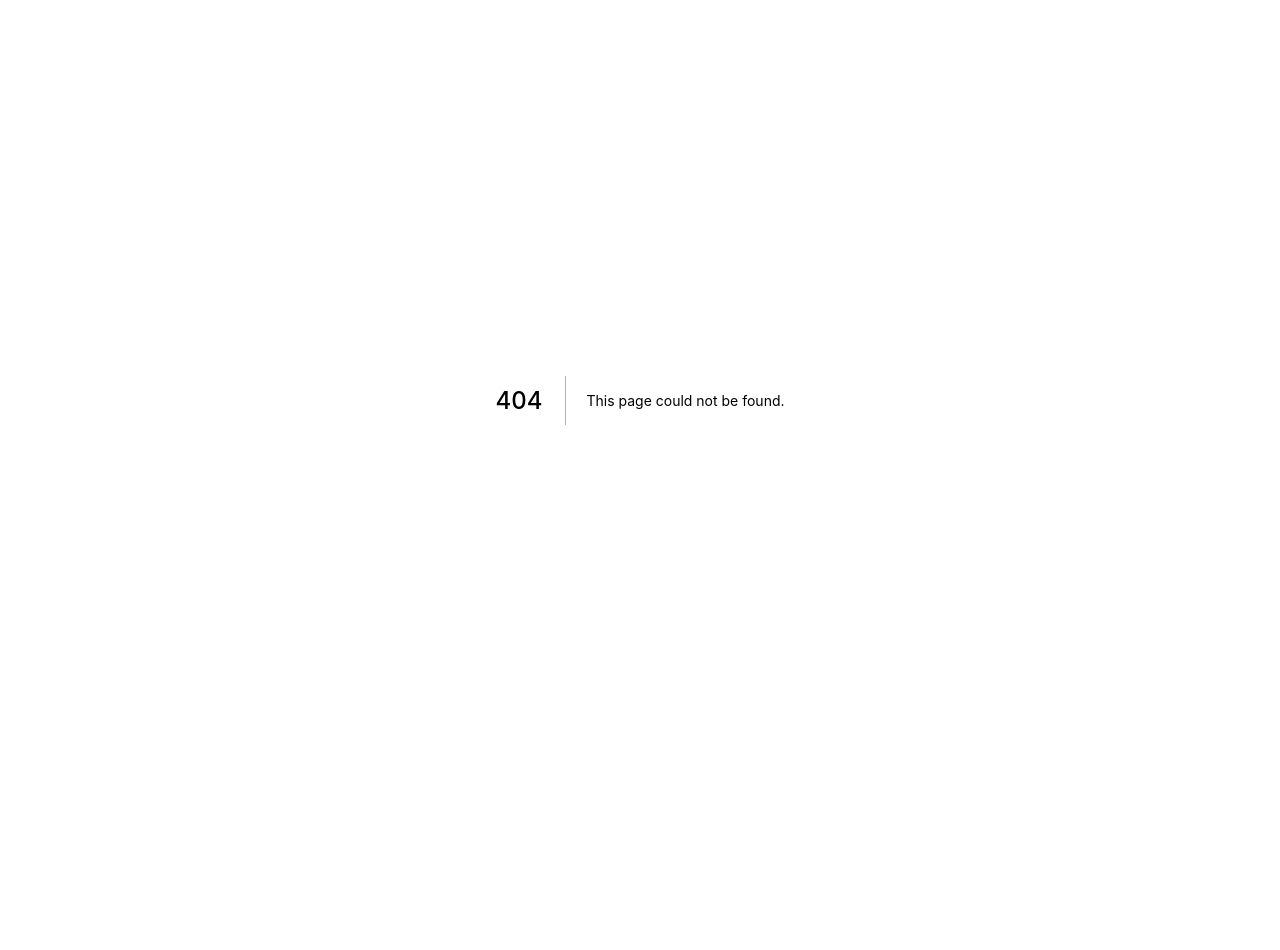
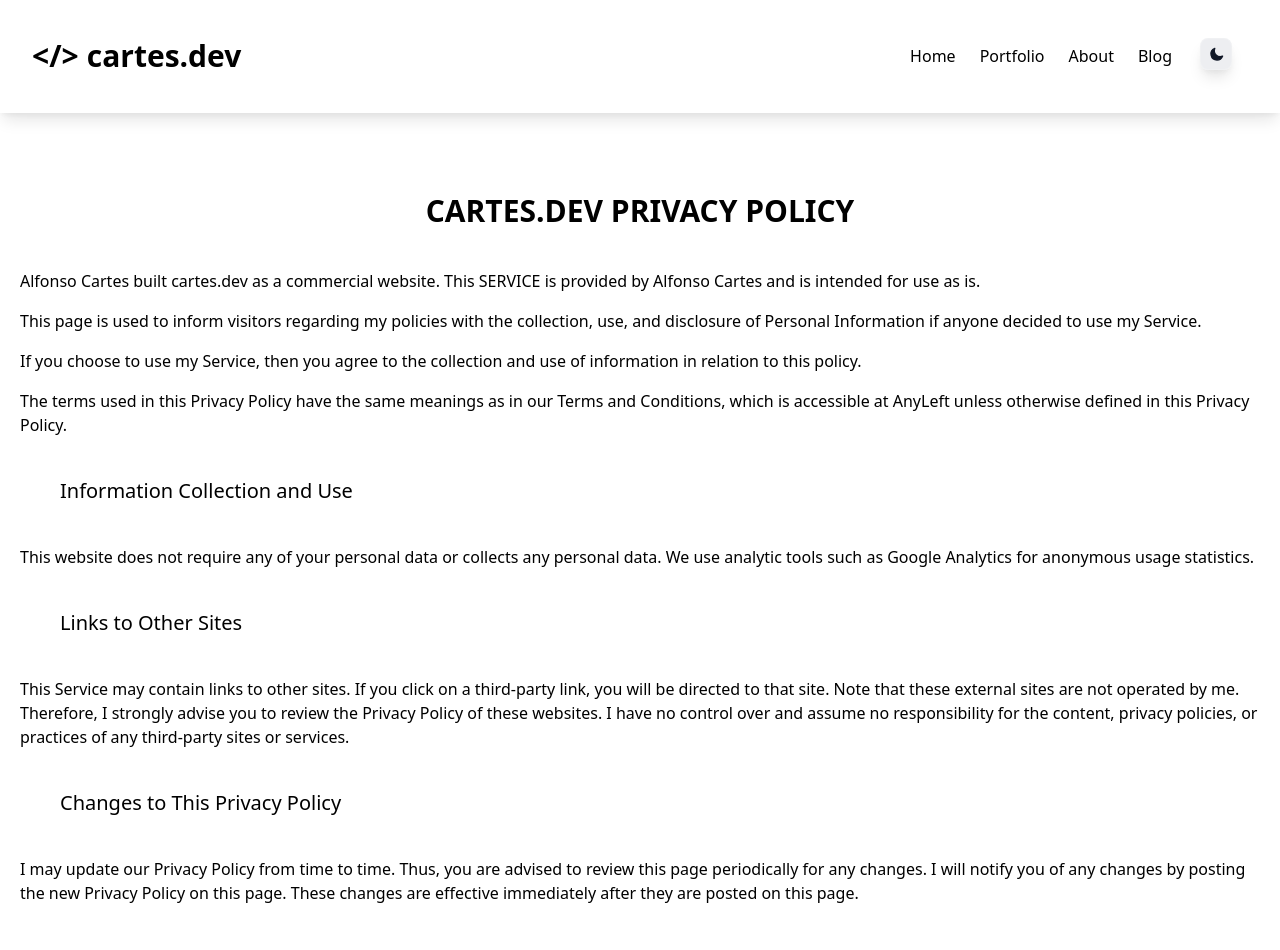
Before and after one commit to alfonsocartes/cartes_dev, a Next.js app: page /privacy-policy in a window 1280 px wide. Before the commit this address had no page. Shown: the top 950 px of the page. Before the commit the page ends 800 px from the top, so only its background shows below. Built offline with nearby package versions, Linux system fonts and the light colour scheme; what @tailwindcss/typography would draw is missing.

Commit message:
Add privacy policy page

```diff
--- a/components/page-layout/Footer.js
+++ b/components/page-layout/Footer.js
@@ -1,3 +1,4 @@
+import Link from "next/link";
 import React from "react";
 
 export default function Footer() {
@@ -15,6 +16,9 @@ export default function Footer() {
               @cartes_dev
             </a>
           </p>
+          <span className="inline-flex text-sm sm:ml-auto sm:mt-0 mt-2 justify-center sm:justify-start">
+            <Link href="/privacy-policy">Privacy Policy</Link>
+          </span>
           <span className="inline-flex sm:ml-auto sm:mt-0 mt-2 justify-center sm:justify-start">
             <div className="pl-4 hover:text-gray-500">
               <a
--- /dev/null
+++ b/pages/privacy-policy.js
@@ -0,0 +1,66 @@
+import ContactUs from "../components/cta/ContactUs";
+import Layout from "../components/Layout";
+
+const PrivacyPolicy = () => (
+  <Layout title="Privacy Policy | Cartes Development  | Full-Stack Web Development / Mobile Development">
+    <section className="body-font">
+      <h1 className="my-10 sm:text-3xl text-2xl font-bold text-center">
+        CARTES.DEV PRIVACY POLICY
+      </h1>
+      <p className="mb-4">
+        Alfonso Cartes built cartes.dev as a commercial website. This SERVICE is
+        provided by Alfonso Cartes and is intended for use as is.
+      </p>
+      <p className="mb-4">
+        This page is used to inform visitors regarding my policies with the
+        collection, use, and disclosure of Personal Information if anyone
+        decided to use my Service.
+      </p>
+      <p className="mb-4">
+        If you choose to use my Service, then you agree to the collection and
+        use of information in relation to this policy.
+      </p>
+      <p className="mb-4">
+        The terms used in this Privacy Policy have the same meanings as in our
+        Terms and Conditions, which is accessible at AnyLeft unless otherwise
+        defined in this Privacy Policy.
+      </p>
+      <h4 className="sm:text-xl text-md font-medium m-10">
+        Information Collection and Use
+      </h4>
+      <p className="mb-4">
+        This website does not require any of your personal data or collects any
+        personal data. We use analytic tools such as Google Analytics for
+        anonymous usage statistics.
+      </p>
+      <h4 className="sm:text-xl text-md font-medium m-10">
+        Links to Other Sites
+      </h4>
+      <p className="mb-4">
+        This Service may contain links to other sites. If you click on a
+        third-party link, you will be directed to that site. Note that these
+        external sites are not operated by me. Therefore, I strongly advise you
+        to review the Privacy Policy of these websites. I have no control over
+        and assume no responsibility for the content, privacy policies, or
+        practices of any third-party sites or services.
+      </p>
+      <h4 className="sm:text-xl text-md font-medium m-10">
+        Changes to This Privacy Policy
+      </h4>
+      <p className="mb-4">
+        I may update our Privacy Policy from time to time. Thus, you are advised
+        to review this page periodically for any changes. I will notify you of
+        any changes by posting the new Privacy Policy on this page. These
+        changes are effective immediately after they are posted on this page.
+      </p>
+      <h4 className="sm:text-xl text-md font-medium m-10">Contact Us</h4>
+      <p className="mb-4">
+        If you have any questions or suggestions about my Privacy Policy, do not
+        hesitate to contact me.
+      </p>
+      <ContactUs />
+    </section>
+  </Layout>
+);
+
+export default PrivacyPolicy;
```
